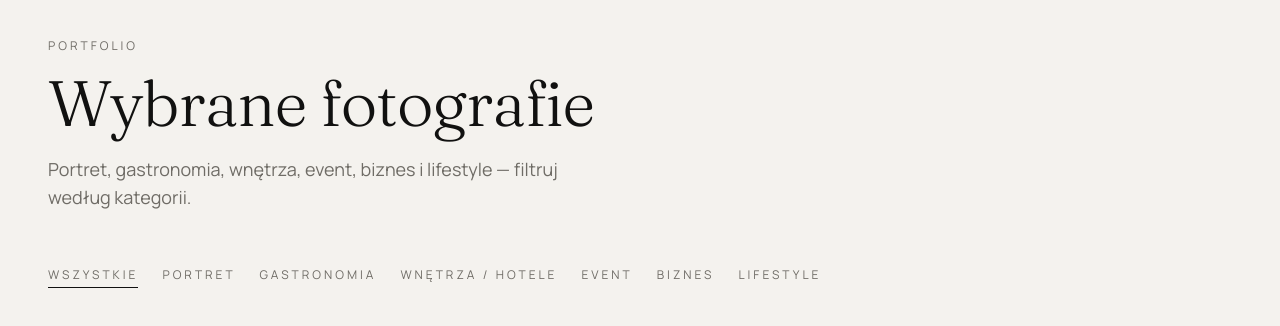
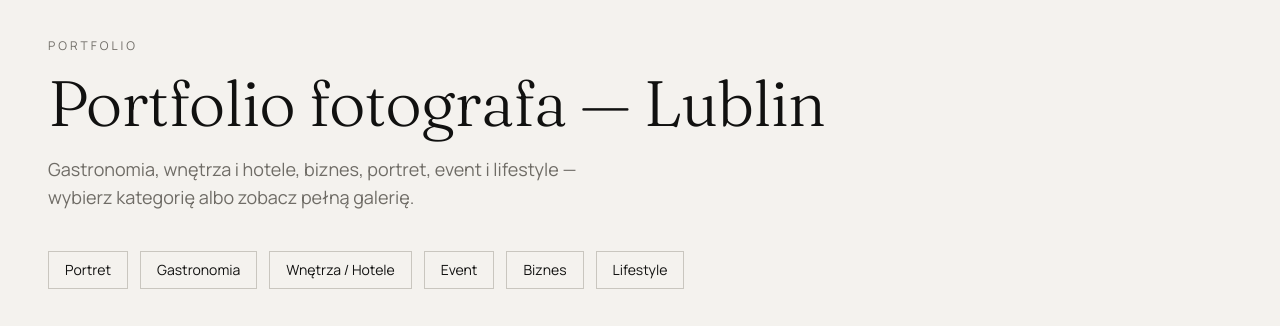
Before and after one commit to marcin-por95/POREBA-SITE, a Next.js app: page /portfolio in a window 1280 px wide. Shown: the part 138-464 px from the top of the page. Built offline with nearby package versions, Linux system fonts and the light colour scheme; no server answers.

Commit message:
seo: server render portfolio index and category links

```diff
--- a/app/portfolio/page.tsx
+++ b/app/portfolio/page.tsx
@@ -1,15 +1,16 @@
 import type { Metadata } from "next";
-import { Suspense } from "react";
+import Link from "next/link";
 import Container from "@/components/ui/Container";
 import SectionHeading from "@/components/ui/SectionHeading";
-import PortfolioBrowser from "@/components/portfolio/PortfolioBrowser";
+import GalleryGrid from "@/components/portfolio/GalleryGrid";
 import { getPortfolioImages } from "@/data/projects";
+import { categoryLabels, categoryOrder } from "@/types/project";
 import { buildMetadata } from "@/lib/metadata";
 
 export const metadata: Metadata = buildMetadata({
-  title: "Portfolio",
+  title: "Portfolio fotografa Lublin",
   description:
-    "Portfolio fotograficzne: portret, gastronomia, wnętrza i hotele, event, biznes i lifestyle. Zobacz wybrane zdjęcia z realizacji w Lublinie i całej Polsce.",
+    "Portfolio fotografa z Lublina: fotografia gastronomiczna, wnętrz i hoteli, biznesowa, portretowa, eventowa i lifestyle. Zobacz wybrane realizacje.",
   path: "/portfolio",
 });
 
@@ -20,14 +21,26 @@ export default function PortfolioPage() {
     <div className="pb-24 pt-36 sm:pb-32 sm:pt-44">
       <Container>
         <SectionHeading
+          as="h1"
           eyebrow="Portfolio"
-          title="Wybrane fotografie"
-          description="Portret, gastronomia, wnętrza, event, biznes i lifestyle — filtruj według kategorii."
+          title="Portfolio fotografa — Lublin"
+          description="Gastronomia, wnętrza i hotele, biznes, portret, event i lifestyle — wybierz kategorię albo zobacz pełną galerię."
         />
+
+        <nav aria-label="Kategorie portfolio" className="mt-10 flex flex-wrap gap-3">
+          {categoryOrder.map((category) => (
+            <Link
+              key={category}
+              href={`/portfolio/${category}`}
+              className="border border-mist px-4 py-2 text-sm transition-colors hover:border-ink hover:bg-ink hover:text-bone"
+            >
+              {categoryLabels[category]}
+            </Link>
+          ))}
+        </nav>
+
         <div className="mt-14">
-          <Suspense fallback={<p className="text-stone">Ładowanie…</p>}>
-            <PortfolioBrowser images={images} />
-          </Suspense>
+          <GalleryGrid images={images} />
         </div>
       </Container>
     </div>
```
